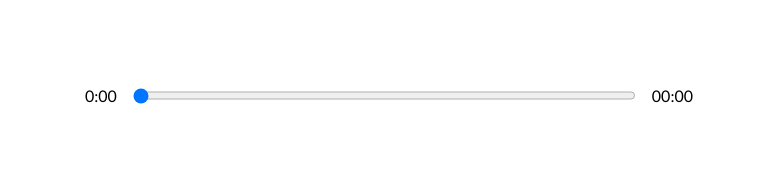
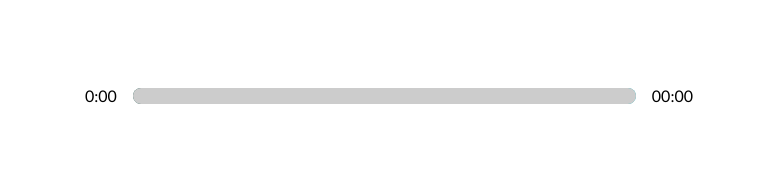
Before and after one commit to rafael-domingo/waves-music, a React (Create React App) app in the folder waves-music-player/: page / in a window 1280 px wide. Shown: the part 490-661 px from the top of the page, without its empty margins (251-1027 px from the left). Built offline with nearby package versions, Linux system fonts and the light colour scheme.

Commit message:
Custom styling to playback controls

```diff
--- a/waves-music-player/src/App.js
+++ b/waves-music-player/src/App.js
@@ -17,6 +17,7 @@ function App() {
   const [songInfo, setSongInfo] = useState({
         currentTime: 0,
         duration: 0,
+        animationPercentage: 0,
   })
   const [libraryStatus, setLibraryStatus] = useState(false);
   //Ref
@@ -25,10 +26,15 @@ function App() {
   const timeUpdateHandler = (e) => {
     const current = e.target.currentTime;
     const duration = e.target.duration;
+    //Calculate percentage
+    const roundedCurrent = Math.round(current);
+    const roundedDuration = Math.round(duration);
+    const animationPercentage = Math.round((roundedCurrent / roundedDuration) * 100);
     setSongInfo({
         ...songInfo,
         currentTime: current,
-          duration
+        duration,
+        animationPercentage: animationPercentage
     })
   }
   return (
--- a/waves-music-player/src/components/Player.js
+++ b/waves-music-player/src/components/Player.js
@@ -27,6 +27,7 @@ const Player = ({ currentSong, isPlaying, setIsPlaying, audioRef, setSongInfo, s
         setSongs(newSongs);
         playAudio(isPlaying, audioRef)
     }, [currentSong])
+
     // Event handlers
     const playSongHandler = () => {
         if (isPlaying) {
@@ -63,18 +64,27 @@ const Player = ({ currentSong, isPlaying, setIsPlaying, audioRef, setSongInfo, s
 
     }
 
+    // Add the styles
+    const trackAnim = {
+        transform: `translateX(${songInfo.animationPercentage}%)`
+    }
 
     return (
         <div className='player'>
             <div className="time-control">
                 <p>{getTime(songInfo.currentTime)}</p>
-                <input
+                <div className="track" style={{background: `linear-gradient(to right, ${currentSong.color[0]}, ${currentSong.color[1]})`}}>
+                    <input
                     min={0}
                     max={songInfo.duration || 0}
                     onChange={dragHandler}
                     value={songInfo.currentTime}
-                    type="range" />
-                <p>{songInfo.duration ? getTime(songInfo.duration) : "00:00"}</p>
+                        type="range" />
+                    <div className="animate-track" style={trackAnim}></div>
+                    </div>
+                    <p>{songInfo.duration ? getTime(songInfo.duration) : "00:00"}</p>
+
+
             </div>
             <div className="play-control">
                 <FontAwesomeIcon onClick={() => skipTrackHandler('skip-backward')} className='skip-back' size='2x' icon={faAngleLeft} />
--- a/waves-music-player/src/styles/_player.scss
+++ b/waves-music-player/src/styles/_player.scss
@@ -9,9 +9,13 @@
 .time-control {
     width: 50%;
     display: flex;
+    align-items: center;
     input{
         width: 100%;
-        padding: 1rem 0rem;
+        -webkit-appearance: none;
+        background-color: transparent;
+        cursor: pointer;
+
     }
     p{
         padding: 1rem;
@@ -28,3 +32,31 @@
         cursor: pointer;
     }
 }
+
+input[type='range']:focus{
+    outline: none;
+}
+input[type='range']::-webkit-slider-thumb {
+    -webkit-appearance: none;
+    height: 16px;
+    width: 16px;
+
+}
+.track{
+    background: lightblue;
+    width: 100%;
+    height: 1rem;
+    position: relative;
+    border-radius: 1rem;
+    overflow: hidden;
+}
+.animate-track{
+    background: rgb(204,204,204);
+    width: 100%;
+    height: 100%;
+    position: absolute;
+    top: 0;
+    left: 0;
+    transform: translateX(0%);
+    pointer-events: none;
+}
```
Lines whose indentation alone changed are shown as unchanged.
